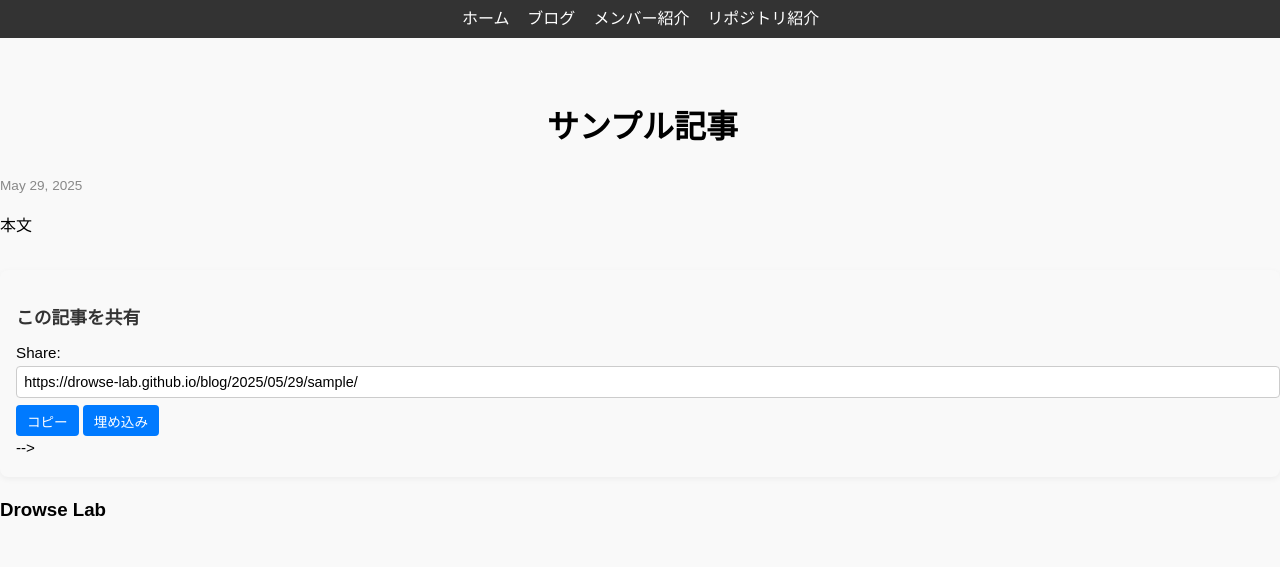
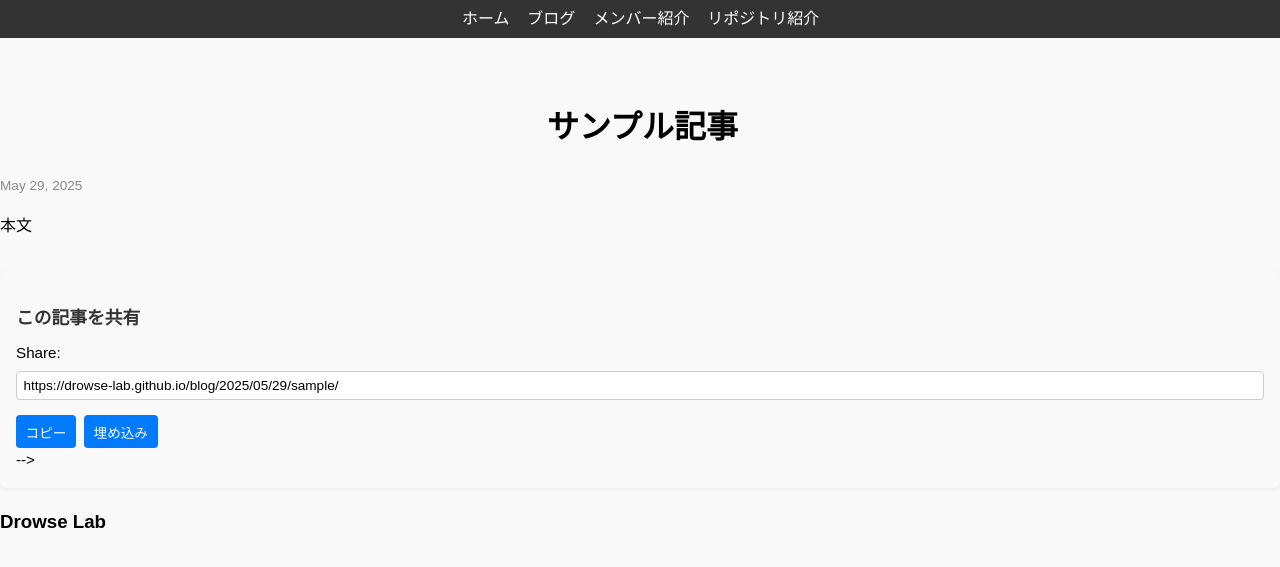
Before and after one commit to Drowse-Lab/Drowse-Lab, a Jekyll site: the page built from _posts/2025-05-30-sample.md, in a window 1280 px wide. Shown: the top 567 px of the page. Built offline with Jekyll 4.4.1, drawn with Linux system fonts in a browser that asks for light colours; nearby versions of some CDN libraries; some web fonts are replaced; a style sheet for code colours, icons or effects is not loaded.

Commit message:
Update styles.css

```diff
--- a/assets/css/styles.css
+++ b/assets/css/styles.css
@@ -481,3 +481,44 @@
 .share button:hover {
   background-color: #005fcc;
 }
+.share-inline {
+  display: flex;
+  flex-wrap: wrap;
+  gap: 0.5rem;
+  margin-top: 0.3rem;
+  align-items: center;
+}
+
+.share-inline input {
+  flex: 1 1 auto;
+  min-width: 200px;
+  padding: 0.4rem;
+  font-size: 0.85rem;
+  border: 1px solid #ccc;
+  border-radius: 4px;
+}
+
+.share-inline button,
+#embedContainer button {
+  padding: 0.4rem 0.6rem;
+  font-size: 0.85rem;
+  background: #007aff;
+  color: white;
+  border: none;
+  border-radius: 4px;
+  cursor: pointer;
+}
+
+.share-inline button:hover,
+#embedContainer button:hover {
+  background: #005fcc;
+}
+
+#embedContainer textarea {
+  width: 100%;
+  padding: 0.5rem;
+  font-size: 0.85rem;
+  border: 1px solid #ccc;
+  border-radius: 4px;
+  margin-top: 0.3rem;
+}
```
